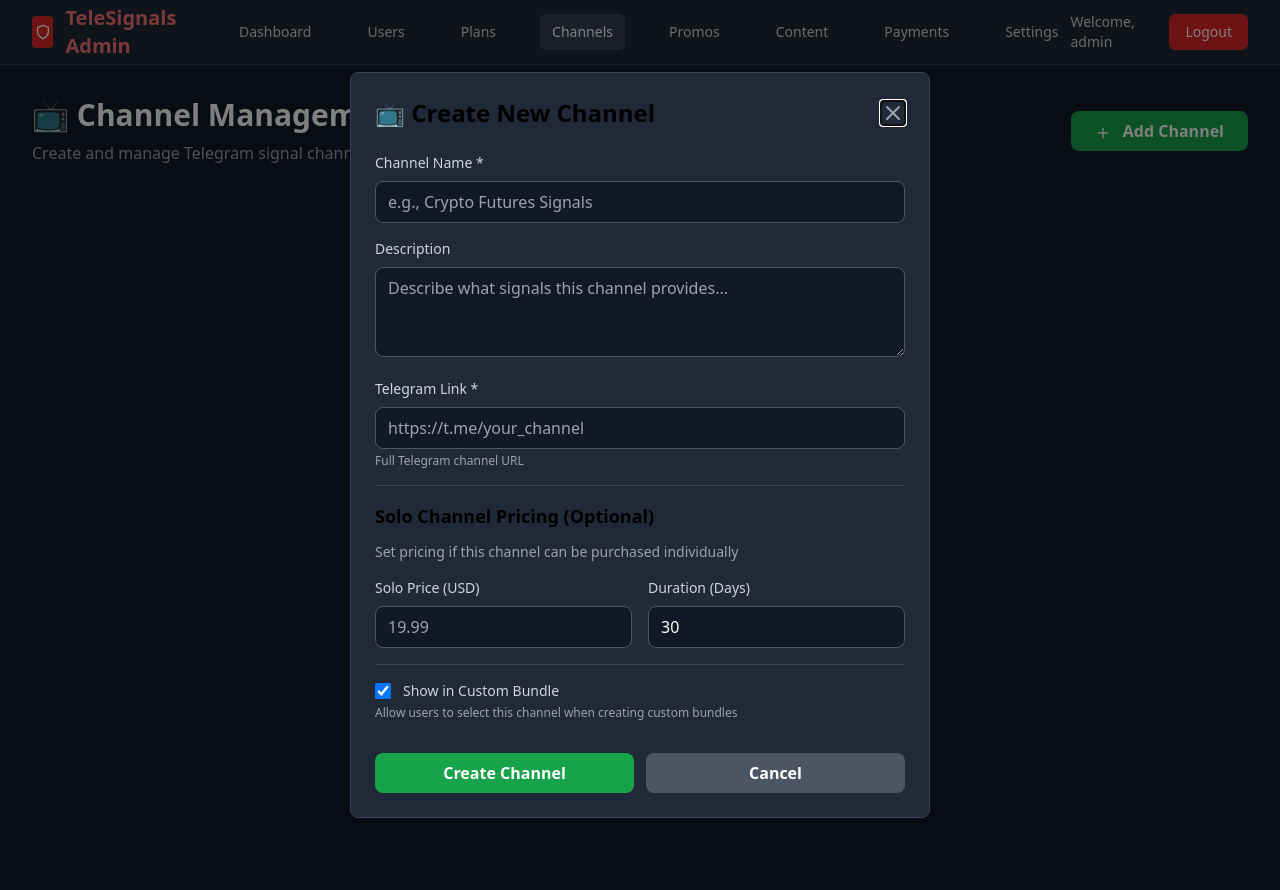
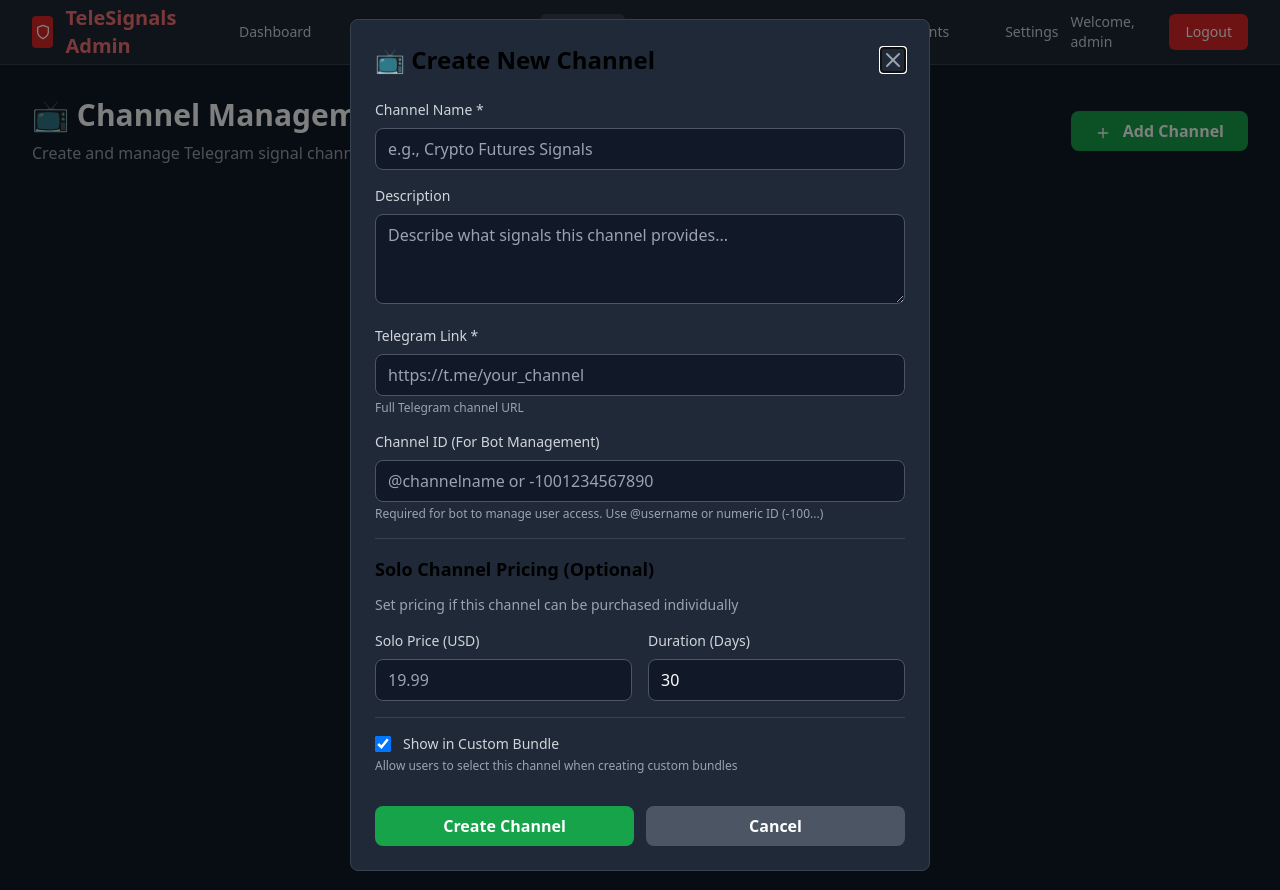
Before and after one commit to TelxFWD/MobileSpeedster, a Flask app: page /admin/channels in a window 1280 px wide, after a click on "Add Channel". Run offline with Flask 3, Linux system fonts and the light colour scheme; a user stored in the database is signed in; data that the repository does not hold is empty; some libraries are stand-ins or nearby versions.

Commit message:
Show channel ID and add verification to help manage channel memberships
Adds the telegram_channel_id field to the admin channels page for bot management and membership verification.

Replit-Commit-Author: Agent
Replit-Commit-Session-Id: 37bba448-26de-40b7-8a0a-8d8a75478d12
Replit-Commit-Screenshot-Url: https://storage.googleapis.com/screenshot-production-us-central1/923b132e-0b93-4990-8862-bec49636c64f/e6146753-8690-4b27-9260-7390db06ab2f.jpg

```diff
--- a/templates/admin/channels.html
+++ b/templates/admin/channels.html
@@ -153,6 +153,25 @@
                         </a>
                     </div>
 
+                    <!-- Channel ID -->
+                    {% if channel.telegram_channel_id %}
+                    <div class="mb-4">
+                        <div class="text-xs text-gray-400 mb-1">Channel ID:</div>
+                        <div class="flex items-center gap-2">
+                            <code class="text-green-400 text-sm bg-gray-900 px-2 py-1 rounded">{{ channel.telegram_channel_id }}</code>
+                            <button onclick="checkChannelAccess('{{ channel.telegram_channel_id }}', {{ channel.id }})"
+                                    class="text-blue-400 hover:text-blue-300 text-xs">
+                                <i data-feather="check-circle" class="w-3 h-3"></i>
+                            </button>
+                        </div>
+                    </div>
+                    {% else %}
+                    <div class="mb-4">
+                        <div class="text-xs text-gray-400 mb-1">Channel ID:</div>
+                        <span class="text-yellow-400 text-sm">Not configured</span>
+                    </div>
+                    {% endif %}
+
                     <!-- Usage Stats -->
                     <div class="mb-4 text-sm">
                         <div class="flex justify-between">
@@ -173,7 +192,7 @@
                                 {% if channel.is_active %}Disable{% else %}Enable{% endif %}
                             </button>
                         </form>
-                        <button onclick="editChannel({{ channel.id }}, '{{ channel.name|replace("'", "\\'") }}', '{{ (channel.description or '')|replace("'", "\\'") }}', '{{ channel.telegram_link }}', {{ channel.solo_price or 'null' }}, {{ channel.solo_duration_days or 30 }}, {{ channel.show_in_custom_bundle|lower }})"
+                        <button onclick="editChannel({{ channel.id }}, '{{ channel.name|replace("'", "\\'") }}', '{{ (channel.description or '')|replace("'", "\\'") }}', '{{ channel.telegram_link }}', '{{ (channel.telegram_channel_id or '')|replace("'", "\\'") }}', {{ channel.solo_price or 'null' }}, {{ channel.solo_duration_days or 30 }}, {{ channel.show_in_custom_bundle|lower }})"
                                 class="bg-blue-600 hover:bg-blue-700 text-white px-3 py-2 rounded text-sm font-semibold transition-colors">
                             Edit
                         </button>
@@ -234,6 +253,15 @@
                            class="w-full bg-gray-900 border border-gray-600 rounded-lg px-3 py-2 text-white placeholder-gray-400 focus:outline-none focus:ring-2 focus:ring-green-500"
                            placeholder="https://t.me/your_channel">
                     <p class="text-xs text-gray-400 mt-1">Full Telegram channel URL</p>
+                </div>
+
+                <div>
+                    <label class="block text-sm font-medium text-gray-300 mb-2">Channel ID (For Bot Management)</label>
+                    <input type="text"
+                           name="telegram_channel_id"
+                           class="w-full bg-gray-900 border border-gray-600 rounded-lg px-3 py-2 text-white placeholder-gray-400 focus:outline-none focus:ring-2 focus:ring-green-500"
+                           placeholder="@channelname or -1001234567890">
+                    <p class="text-xs text-gray-400 mt-1">Required for bot to manage user access. Use @username or numeric ID (-100...)</p>
                 </div>
 
                 <div class="border-t border-gray-700 pt-4">
```
